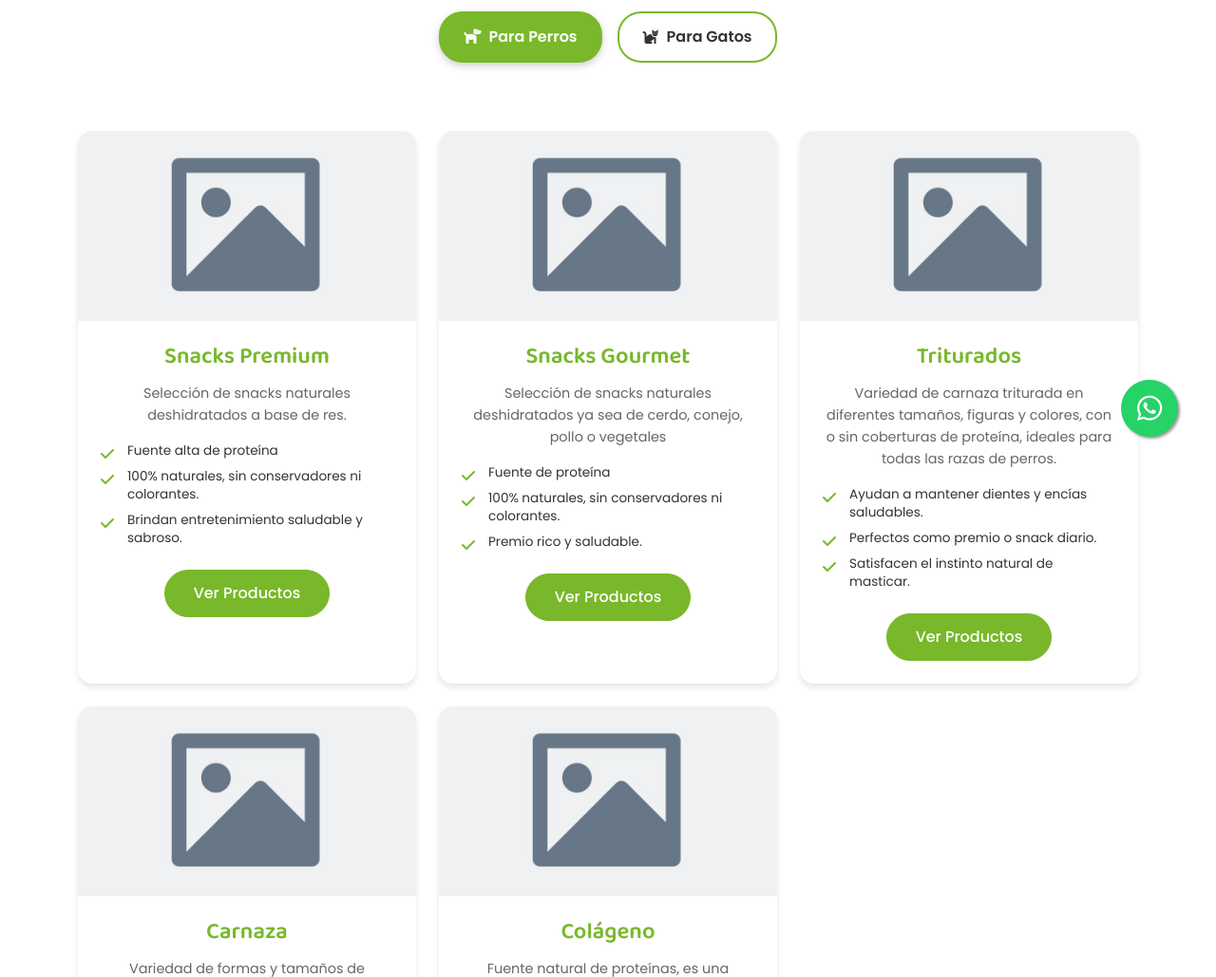
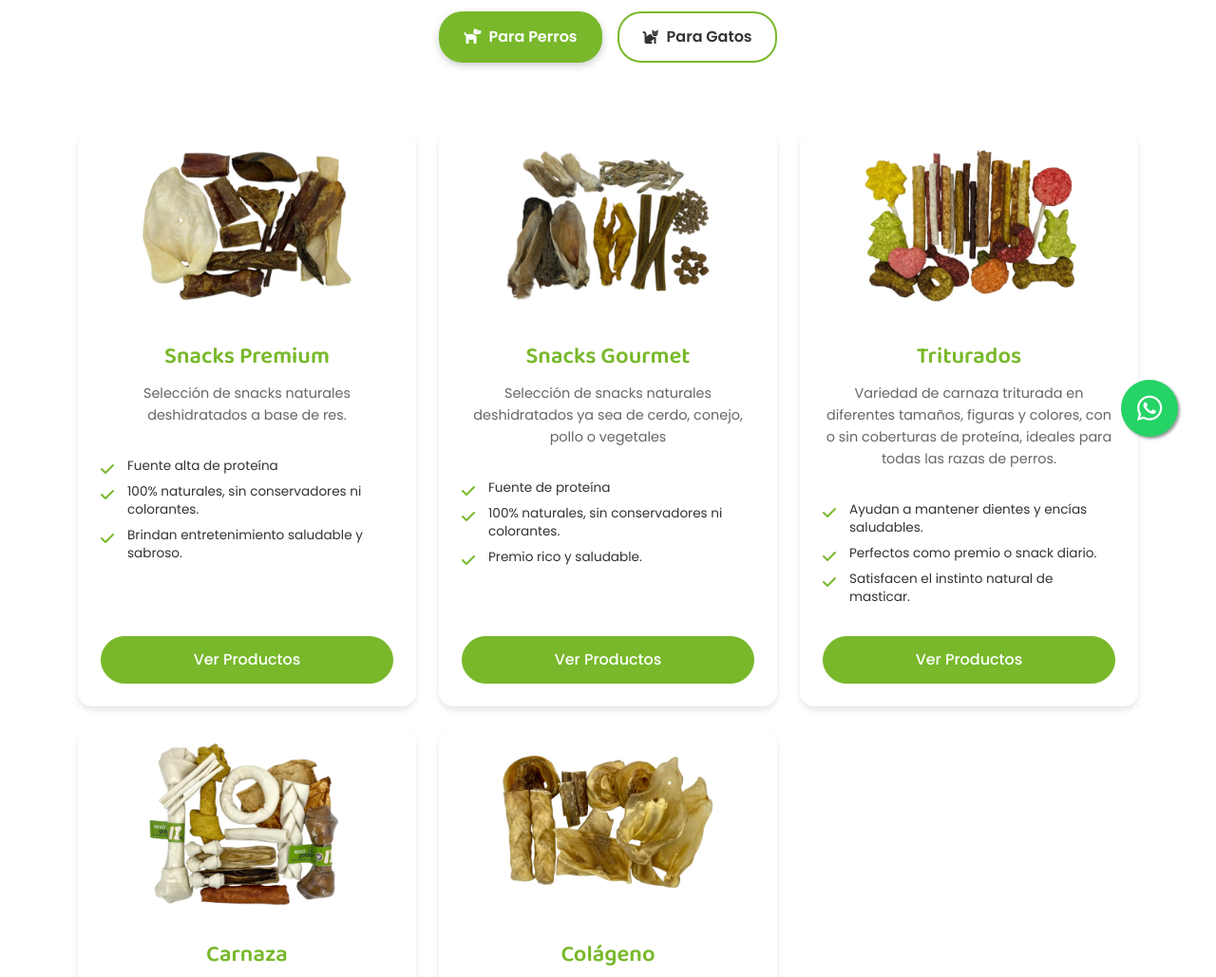
Before and after one commit to NotJcao17/nivo-golden, a website: page productos.html in a window 1280 px wide. Shown: the part 300-1329 px from the top of the page at 95% size. Drawn offline with nearby package versions, Linux system fonts and the light colour scheme; no server answers.

Commit message:
versión inicial para deploy

```diff
--- a/productos.html
+++ b/productos.html
@@ -100,7 +100,7 @@
 
                         <div class="col-lg-4 col-md-6">
                             <div class="category-card-custom" data-category="snacks premium">
-                                <img src="img/placeholder.png" alt="Snacks Premium">
+                                <img src="img/img-cat-sp.webp" alt="Snacks Premium">
                                 <div class="category-card-custom-content">
                                     <h4>Snacks Premium</h4>
                                     <p class="category-description">
@@ -118,7 +118,7 @@
 
                         <div class="col-lg-4 col-md-6">
                             <div class="category-card-custom" data-category="snacks gourmet">
-                                <img src="img/placeholder.png" alt="Snacks Gourmet">
+                                <img src="img/img-cat-sg.webp" alt="Snacks Gourmet">
                                 <div class="category-card-custom-content">
                                     <h4>Snacks Gourmet</h4>
                                     <p class="category-description">
@@ -137,7 +137,7 @@
 
                         <div class="col-lg-4 col-md-6">
                             <div class="category-card-custom" data-category="triturados">
-                                <img src="img/placeholder.png" alt="Triturados">
+                                <img src="img/img-cat-triturados.webp" alt="Triturados">
                                 <div class="category-card-custom-content">
                                     <h4>Triturados</h4>
                                     <p class="category-description">
@@ -156,7 +156,7 @@
 
                         <div class="col-lg-4 col-md-6">
                             <div class="category-card-custom" data-category="carnaza">
-                                <img src="img/placeholder.png" alt="Carnaza">
+                                <img src="img/img-cat-carnaza.webp" alt="Carnaza">
                                 <div class="category-card-custom-content">
                                     <h4>Carnaza</h4>
                                     <p class="category-description">
@@ -175,7 +175,7 @@
 
                         <div class="col-lg-4 col-md-6">
                             <div class="category-card-custom" data-category="colageno">
-                                <img src="img/placeholder.png" alt="Colágeno">
+                                <img src="img/img-cat-colageno.webp" alt="Colágeno">
                                 <div class="category-card-custom-content">
                                     <h4>Colágeno</h4>
                                     <p class="category-description">
--- a/styles.css
+++ b/styles.css
@@ -1297,6 +1297,8 @@ html {
   height: 100%;
   cursor: pointer;
   overflow: hidden;
+  display: flex;
+  flex-direction: column;
 }
 
 .category-card-custom:hover {
@@ -1307,7 +1309,7 @@ html {
 .category-card-custom img {
   width: 100%;
   height: 200px;
-  object-fit: cover;
+  object-fit: contain;
   transition: var(--transition);
 }
 
@@ -1318,6 +1320,13 @@ html {
 .category-card-custom-content {
   padding: 1.5rem;
   text-align: center;
+  display: flex;
+  flex-direction: column;
+  height: 100%;
+}
+
+.category-card-custom-content .btn {
+  margin-top: auto;
 }
 
 .category-card-custom-content h4 {
```
Also changed, not shown: contacto.html (+27 -18 lines), img/img-cat-carnaza.webp (added), img/img-cat-colageno.webp (added), img/img-cat-sg.webp (added), img/img-cat-sp.webp (added), img/img-cat-triturados.webp (added).
